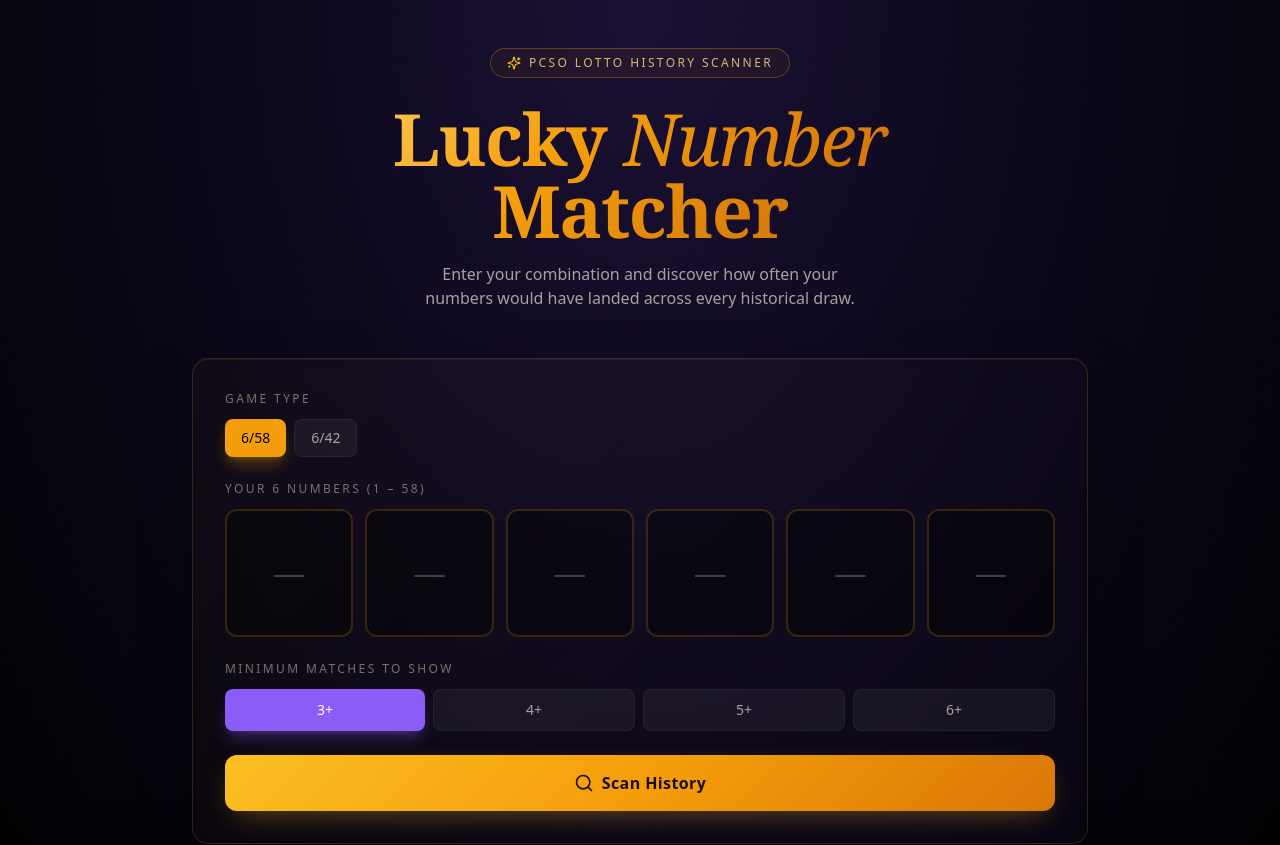
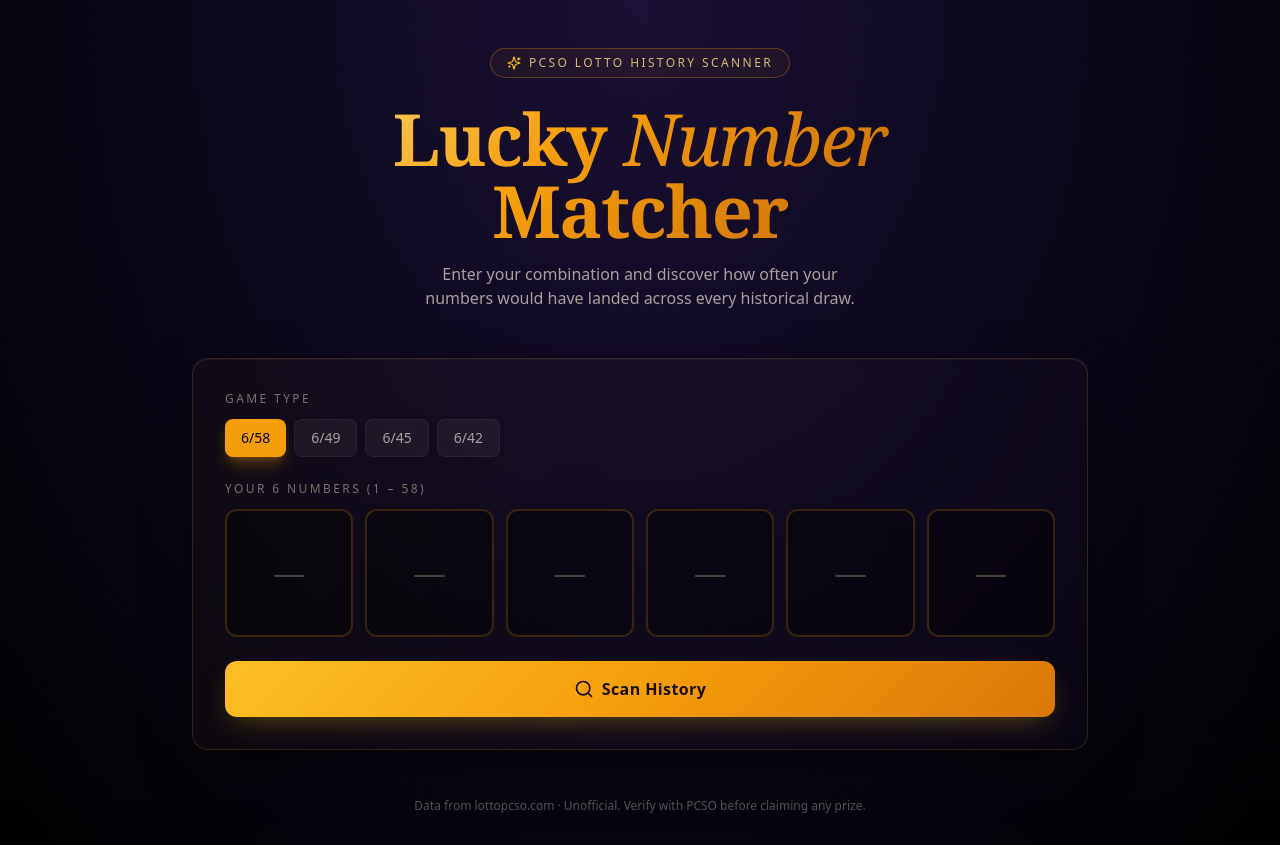
Before and after one commit to jccapotedid-code/lotto-checker, a React (Vite) app: page / in a window 1280 px wide. Shown: the top 845 px of the page. Built offline with nearby package versions, Linux system fonts and the light colour scheme.

Commit message:
Update LottoChecker.jsx - added 6/45 and 6/49

```diff
--- a/src/LottoChecker.jsx
+++ b/src/LottoChecker.jsx
@@ -4,7 +4,6 @@ import { Search, Sparkles, Target, TrendingUp, AlertCircle, Loader2, Check, X }
 export default function LottoChecker() {
   const [numbers, setNumbers] = useState(['', '', '', '', '', '']);
   const [gameType, setGameType] = useState('6/58');
-  const [minMatch, setMinMatch] = useState(3);
   const [results, setResults] = useState(null);
   const [allDraws, setAllDraws] = useState([]);
   const [loading, setLoading] = useState(false);
@@ -12,13 +11,19 @@ export default function LottoChecker() {
   const [error, setError] = useState(null);
   const [lastFetched, setLastFetched] = useState(null);
 
-  // Per game, list every historical page. Current year = "history-and-summary",
-  // prior years = "history-summary-year-XXXX" (6/42) or
-  // "ultra-lotto-result-history-summary-year-XXXX" (6/58).
+  // Current year page + 2025 only. Earlier years deliberately excluded.
   const GAME_URLS = {
     '6/58': [
       'https://www.lottopcso.com/6-58-lotto-result-history-and-summary/',
       'https://www.lottopcso.com/6-58-ultra-lotto-result-history-summary-year-2025/',
+    ],
+    '6/49': [
+      'https://www.lottopcso.com/6-49-lotto-result-history-and-summary/',
+      'https://www.lottopcso.com/6-49-super-lotto-result-history-summary-year-2025/',
+    ],
+    '6/45': [
+      'https://www.lottopcso.com/6-45-lotto-result-history-and-summary/',
+      'https://www.lottopcso.com/6-45-mega-lotto-result-history-summary-year-2025/',
     ],
     '6/42': [
       'https://www.lottopcso.com/6-42-lotto-result-history-and-summary/',
@@ -28,8 +33,12 @@ export default function LottoChecker() {
 
   const MAX_NUMBER = {
     '6/58': 58,
+    '6/49': 49,
+    '6/45': 45,
     '6/42': 42,
   };
+
+  const MIN_MATCH = 3; // fixed threshold: show draws where at least 3 of user's numbers matched
 
   const WORKER_URL = 'https://lotto-proxy.jccapote-did.workers.dev';
 
@@ -169,7 +178,7 @@ export default function LottoChecker() {
           const matchingNums = draw.numbers.filter((n) => userSet.has(n));
           return { ...draw, matchingNums, matchCount: matchingNums.length };
         })
-        .filter((d) => d.matchCount >= minMatch)
+        .filter((d) => d.matchCount >= MIN_MATCH)
         .sort((a, b) => b.matchCount - a.matchCount);
 
       setAllDraws(allDrawsCombined);
@@ -287,28 +296,6 @@ export default function LottoChecker() {
             </div>
           </div>
 
-          <div className="mb-6">
-            <label className="block text-xs tracking-[0.2em] text-stone-500 uppercase mb-3" style={{ fontFamily: 'system-ui' }}>
-              Minimum Matches to Show
-            </label>
-            <div className="flex gap-2">
-              {[3, 4, 5, 6].map((v) => (
-                <button
-                  key={v}
-                  onClick={() => setMinMatch(v)}
-                  className={`flex-1 py-2.5 rounded-lg text-sm font-medium transition-all ${
-                    minMatch === v
-                      ? 'bg-violet-500 text-white shadow-lg shadow-violet-500/30'
-                      : 'bg-white/5 text-stone-400 hover:bg-white/10 border border-white/5'
-                  }`}
-                  style={{ fontFamily: 'system-ui' }}
-                >
-                  {v}+
-                </button>
-              ))}
-            </div>
-          </div>
-
           <button
             onClick={fetchResults}
             disabled={loading}
@@ -363,7 +350,7 @@ export default function LottoChecker() {
                     {results.length} <span className="text-stone-500 font-normal text-base">{results.length === 1 ? 'match' : 'matches'}</span>
                   </div>
                   <div className="text-xs text-stone-500" style={{ fontFamily: 'system-ui' }}>
-                    across {allDraws.length} draws · {gameType} · {minMatch}+ hits
+                    across {allDraws.length} draws · {gameType} · {MIN_MATCH}+ hits
                   </div>
                 </div>
               </div>
@@ -379,7 +366,7 @@ export default function LottoChecker() {
               <div className="rounded-2xl p-10 text-center border border-stone-800 bg-black/30">
                 <X className="w-10 h-10 mx-auto mb-3 text-stone-600" />
                 <p className="text-stone-400" style={{ fontFamily: 'system-ui' }}>
-                  No historical draws matched {minMatch} or more of your numbers. Try lowering the threshold or picking different numbers.
+                  No historical draws matched {MIN_MATCH} or more of your numbers. Try picking different numbers.
                 </p>
               </div>
             )}
```
